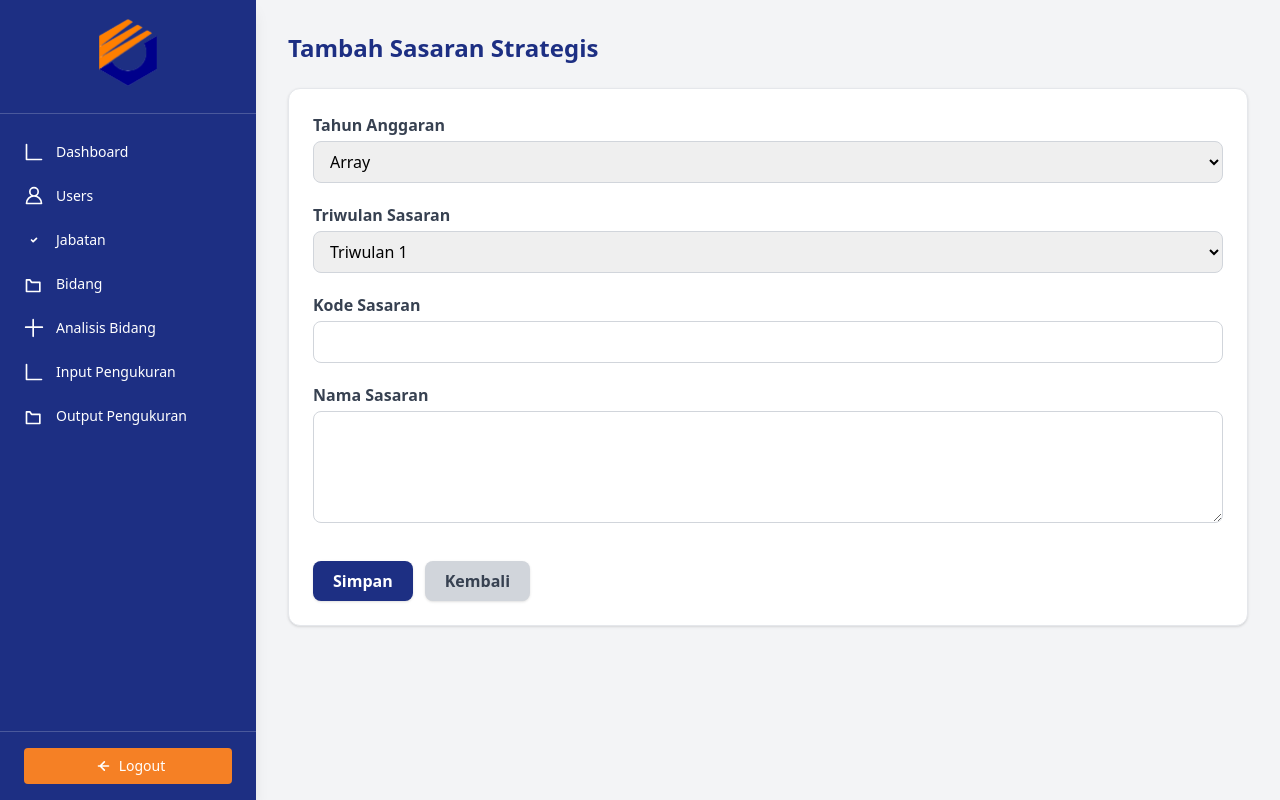
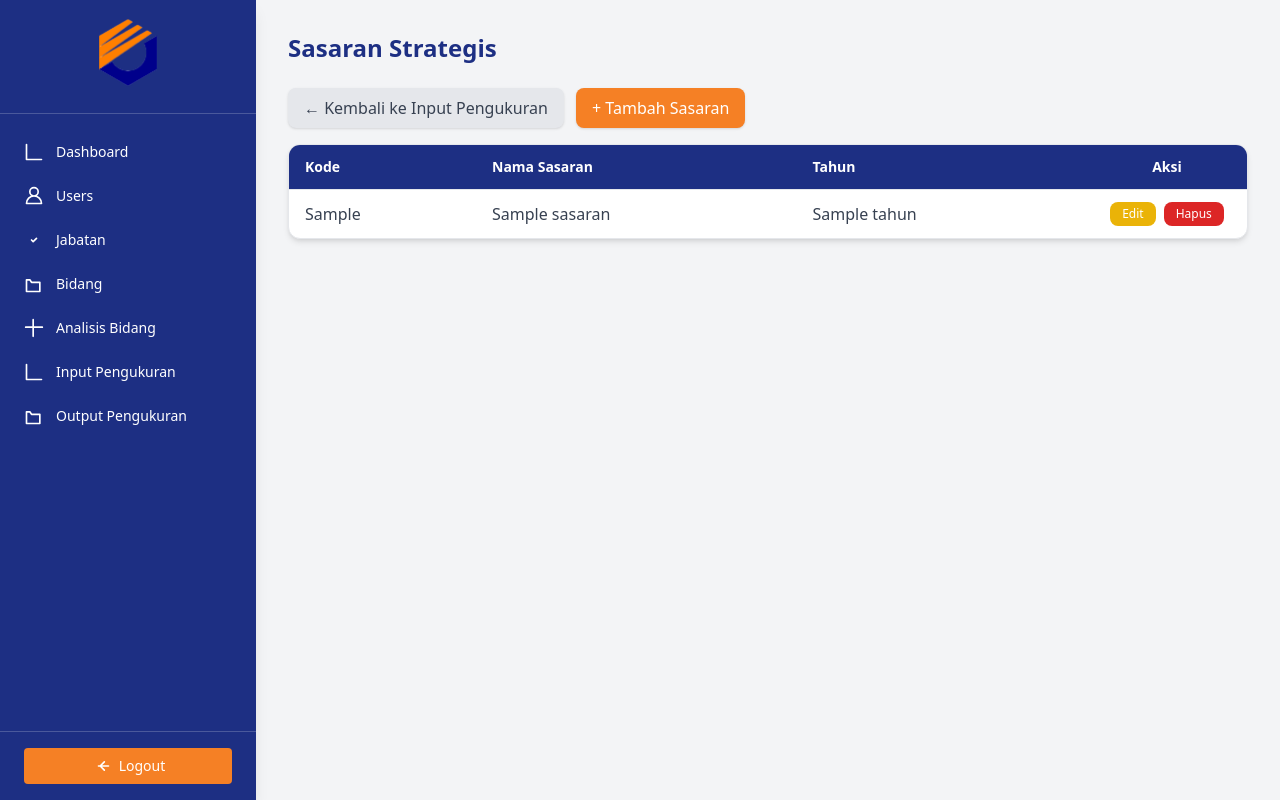
Before and after one commit to agustianmuhammadgilang-cloud/KineTrack, a CodeIgniter 4 app: the page made by app/Views/admin/sasaran/index.php in a window 1280 px wide. Run offline with PHP 8.4 and a stand-in for CodeIgniter, Linux system fonts and the light colour scheme; the template is opened without the code that fills it: most values are stand-ins (such as "Sample title", 1, 10 or a date in 2020); some libraries are stand-ins or nearby versions.

Commit message:
membernakan ss

```diff
--- a/app/Views/admin/sasaran/index.php
+++ b/app/Views/admin/sasaran/index.php
@@ -2,74 +2,59 @@
 <?= $this->section('content') ?>
 
 <h3 class="text-2xl font-bold text-[var(--polban-blue)] mb-6">
-    Tambah Sasaran Strategis
+    Sasaran Strategis
 </h3>
 
-<div class="bg-white p-6 rounded-xl shadow border border-gray-200">
+<!-- Button Back to Input Pengukuran -->
+<a href="<?= base_url('admin/pengukuran') ?>"
+   class="inline-block mb-4 bg-gray-200 text-gray-700 px-4 py-2 rounded-lg shadow
+          hover:bg-gray-300 transition">
+    ← Kembali ke Input Pengukuran
+</a>
 
-    <form action="<?= base_url('admin/sasaran/store') ?>" method="post" class="space-y-5">
+<!-- Button Tambah -->
+<a href="<?= base_url('admin/sasaran/create') ?>"
+   class="inline-block mb-4 ml-2 bg-[var(--polban-orange)] text-white px-4 py-2 rounded-lg shadow hover:bg-orange-600 transition">
+    + Tambah Sasaran
+</a>
 
-        <!-- Tahun Anggaran -->
-        <div>
-            <label class="block font-semibold text-gray-700 mb-1">Tahun Anggaran</label>
-            <select name="tahun_id"
-                class="w-full px-3 py-2 border border-gray-300 rounded-lg focus:ring-2
-                       focus:ring-[var(--polban-blue)] focus:outline-none"
-                required>
+<!-- Card Table -->
+<div class="overflow-x-auto bg-white shadow-md rounded-xl border border-gray-200">
+    <table class="min-w-full divide-y divide-gray-200">
+        <thead class="bg-[var(--polban-blue)] text-white">
+            <tr>
+                <th class="px-4 py-3 text-left text-sm font-semibold">Kode</th>
+                <th class="px-4 py-3 text-left text-sm font-semibold">Nama Sasaran</th>
+                <th class="px-4 py-3 text-left text-sm font-semibold">Tahun</th>
+                <th class="px-4 py-3 text-center text-sm font-semibold w-40">Aksi</th>
+            </tr>
+        </thead>
 
-                <?php foreach($tahun as $t): ?>
-                    <option value="<?= $t['id'] ?>"><?= $t['tahun'] ?></option>
-                <?php endforeach ?>
-            </select>
-        </div>
+        <tbody class="divide-y divide-gray-200">
+            <?php foreach($sasaran as $s): ?>
+            <tr class="hover:bg-gray-50">
+                <td class="px-4 py-3 text-gray-700"><?= $s['kode_sasaran'] ?></td>
+                <td class="px-4 py-3 text-gray-700"><?= $s['nama_sasaran'] ?></td>
+                <td class="px-4 py-3 text-gray-700"><?= $s['tahun'] ?></td>
 
-        <!-- Triwulan -->
-        <div>
-            <label class="block font-semibold text-gray-700 mb-1">Triwulan Sasaran</label>
-            <select name="triwulan"
-                class="w-full px-3 py-2 border border-gray-300 rounded-lg focus:ring-2
-                       focus:ring-[var(--polban-blue)] focus:outline-none"
-                required>
+                <td class="px-4 py-3 flex justify-center gap-2">
 
-                <option value="1">Triwulan 1</option>
-                <option value="2">Triwulan 2</option>
-                <option value="3">Triwulan 3</option>
-                <option value="4">Triwulan 4</option>
-            </select>
-        </div>
+                    <a href="<?= base_url('admin/sasaran/edit/'.$s['id']) ?>"
+                       class="px-3 py-1 bg-yellow-500 text-white rounded-lg text-xs hover:bg-yellow-600 transition">
+                        Edit
+                    </a>
 
-        <!-- Kode Sasaran -->
-        <div>
-            <label class="block font-semibold text-gray-700 mb-1">Kode Sasaran</label>
-            <input type="text" name="kode_sasaran" required
-                class="w-full px-3 py-2 border border-gray-300 rounded-lg focus:ring-2
-                       focus:ring-[var(--polban-blue)] focus:outline-none">
-        </div>
+                    <a href="<?= base_url('admin/sasaran/delete/'.$s['id']) ?>"
+                       onclick="return confirm('Hapus sasaran?')"
+                       class="px-3 py-1 bg-red-600 text-white rounded-lg text-xs hover:bg-red-700 transition">
+                        Hapus
+                    </a>
 
-        <!-- Nama Sasaran -->
-        <div>
-            <label class="block font-semibold text-gray-700 mb-1">Nama Sasaran</label>
-            <textarea name="nama_sasaran" required
-                class="w-full h-28 px-3 py-2 border border-gray-300 rounded-lg focus:ring-2
-                       focus:ring-[var(--polban-blue)] focus:outline-none"></textarea>
-        </div>
-
-        <!-- Buttons -->
-        <div class="flex gap-3 pt-3">
-            <button class="bg-[var(--polban-blue)] text-white px-5 py-2 rounded-lg
-                           font-semibold shadow hover:bg-blue-900 transition">
-                Simpan
-            </button>
-
-            <a href="<?= base_url('admin/sasaran') ?>"
-                class="bg-gray-300 text-gray-700 px-5 py-2 rounded-lg font-semibold
-                       shadow hover:bg-gray-400 transition">
-                Kembali
-            </a>
-        </div>
-
-    </form>
-
+                </td>
+            </tr>
+            <?php endforeach ?>
+        </tbody>
+    </table>
 </div>
 
 <?= $this->endSection() ?>
```
Also changed, not shown: app/Controllers/Admin/Sasaran.php (+39 -20 lines), app/Views/admin/sasaran/create.php (+18 -5 lines).
